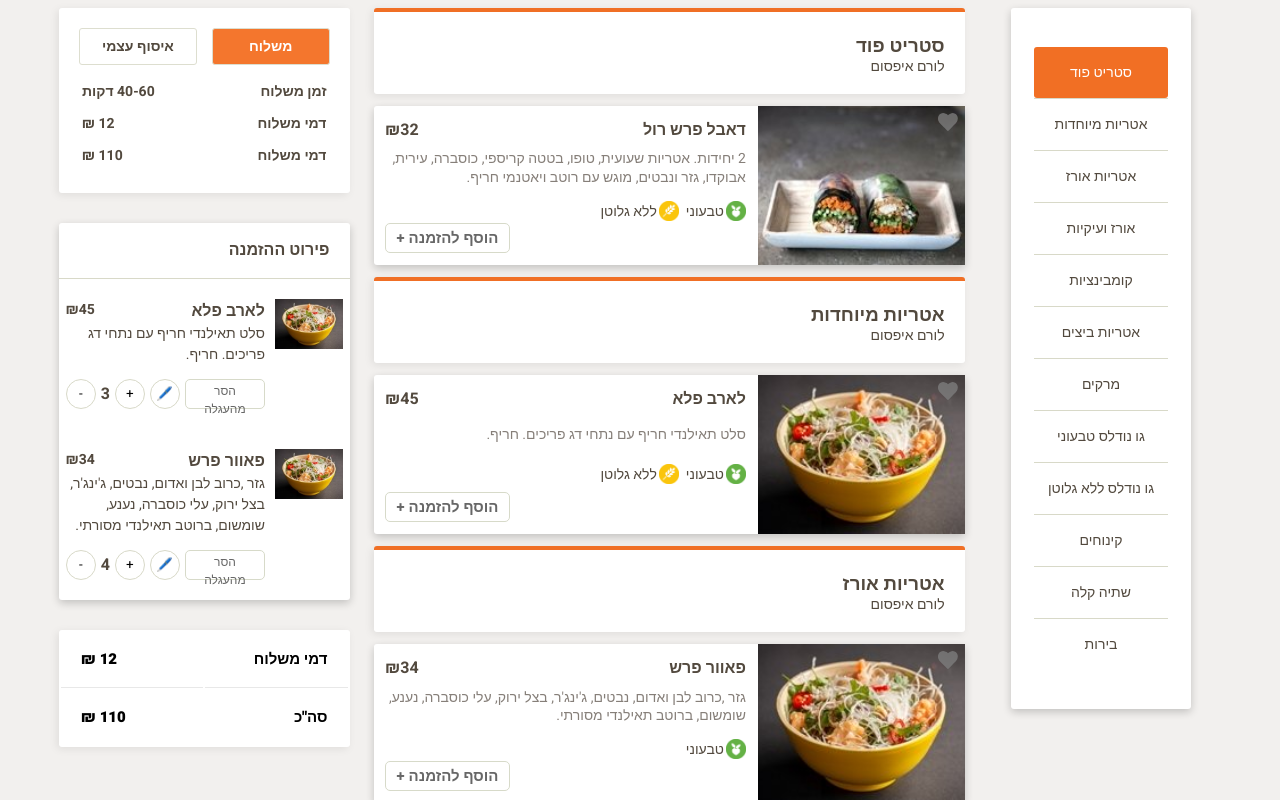
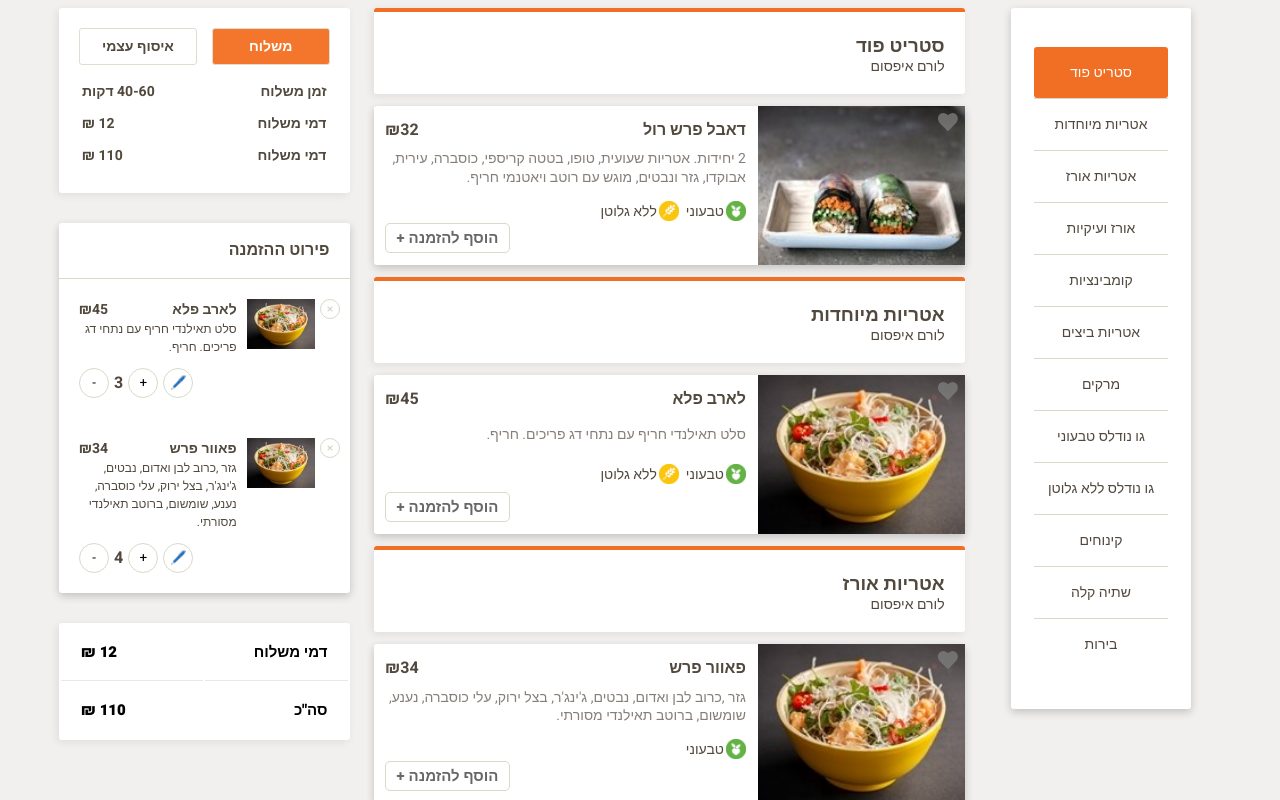
Before and after one commit to danaweig/mishloha, a React (Create React App) app: page / in a window 1280 px wide. Shown: the part 546-1346 px from the top of the page. Built offline with nearby package versions, Linux system fonts and the light colour scheme.

Commit message:
cart commets fixed, cart remove button re-design

```diff
--- a/src/components/Cart/Cart.js
+++ b/src/components/Cart/Cart.js
@@ -38,6 +38,7 @@ const Cart = () => {
                   itemQuantity={item.cartQuantity}
                   comment={item.comments}
                   owner={item.dishOwner}
+                  item={item}
                 />
               )
             })}
--- a/src/components/Cart/CartItem.js
+++ b/src/components/Cart/CartItem.js
@@ -2,6 +2,8 @@ import React, { useState, useContext } from 'react';
 import './CartItem.scss';
 
 import { menuContext } from '../../contexts/store.js';
+
+import closeIcon from '../../assets/images/darkCloseIcon.svg';
 
 import DishPopup from '../DishPopup/DishPopup.js';
 import CartItemQuantity from './CartItemQuantity.js';
@@ -11,37 +13,39 @@ const CartItem = (props) => {
 
   const addComments = () => {
     return (
-      <p><b>הערות למנה: </b>{props.comment}</p>
+      <p className="cart-item-comments"><b>הערות למנה: </b>{props.comment}</p>
     )
   }
 
   const addDishOwner = () => {
     return (
-      <p><b>שם על המנה: </b>{props.owner}</p>
+      <p className="cart-item-comments"><b>שם על המנה: </b>{props.owner}</p>
     )
   }
 
   return (
     <div className="cartItem" >
-      <img className="cartItemIMG" src={props.image} />
+      <div className="cartItemRight">
+        <button className="removeFromCartBtn" onClick={() => (removeFromCart(props.id, props.itemQuantity))}><img src={closeIcon} alt="close" /></button>
+        <img className="cartItemIMG" src={props.image} />
+      </div>
       <div className="cartItemContent">
         <div className="cartItemHeader">
           <h4>{props.title}</h4>
           <span>₪{props.price}</span>
         </div>
         <p className="cartItemDescription">{props.desc}</p>
+        <span>{props.item.hasOwnProperty('comments') ? (addComments()) : null}</span>
+        <span> {props.item.hasOwnProperty('dishOwner') ? (addDishOwner()) : null}</span>
         <div className="cartItemQuantityContainer">
-          <button className="remove-from-cart" onClick={() => (removeFromCart(props.id, props.itemQuantity))}>הסר מהעגלה</button>
           <button className="cartItemQuantityBtn" onClick={() => openPopup(props.id)}>🖊️</button>
           <CartItemQuantity increase={() => increaseCartQuantity(props.id)}
             decrease={() => decreseCartQuantity(props.id)}
             itemQuantity={props.itemQuantity} />
         </div>
-          <span>{props.comment === true ? (addComments()) : null}</span>
-          <span> {props.owner === true ? (addDishOwner()) : null}</span>
-        </div>
       </div>
-      )
-    }
+    </div>
+  )
+}
 
 export default CartItem;
--- a/src/components/Cart/CartItem.scss
+++ b/src/components/Cart/CartItem.scss
@@ -1,9 +1,32 @@
 .cartItem {
-  padding: 20px;
+  padding: 20px 10px 20px 20px;
   display: flex;
   justify-content: center;
 
+  .cartItemRight {
+    display: flex;
+    justify-content: center;
+    align-items: flex-start;
 
+
+
+    .removeFromCartBtn {
+      width: 20px;
+      height: 20px;
+      border-radius: 50%;
+      border: 1px solid #d8d9c8;
+      background-color: #fff;
+      margin-left: 5px;
+      cursor: pointer;
+      display: flex;
+      align-items: center;
+      justify-content: center;
+
+      img {
+        width: 100%;
+      }
+    }
+  }
   .cartItemIMG {
     height: 50px;
     margin-left: 10px;
@@ -15,32 +38,24 @@
     h4 {
       margin-top: 0;
       margin-bottom: 0;
-    }
-    span {
-      font-weight: 700;
       font-size: 14px;
     }
+
+    span {
+      font-weight: bold;
+      font-size: 14px;
+    }
+
   }
   .cartItemDescription {
-    font-size: 14px;
+    font-size: 12px;
     margin-top: 0;
   }
 }
 
 .cartItemQuantityContainer {
   display: flex;
-
-  .remove-from-cart {
-    height: 30px;
-    width: 80px;
-    background: #fff;
-    border: 1px solid #d7dac9;
-    font-size: 12px;
-    color: #676767;
-    border-radius: 5px;
-    padding: 2px 6px;
-    cursor: pointer;
-  }
+  justify-content: flex-end;
 
   .cartItemQuantityBtn {
     width: 30px;
@@ -50,6 +65,14 @@
     background-color: #fff;
     margin-right: 5px;
     cursor: pointer;
+    display: flex;
+    align-items: center;
+    justify-content: center;
   }
 
 }
+
+.cart-item-comments {
+  font-size: 12px;
+  margin: 2px 0;
+}
--- a/src/contexts/store.js
+++ b/src/contexts/store.js
@@ -102,7 +102,6 @@ const MenuContextProvider = (props) => {
       cartQuantity: 4,
       itemCategory: 3,
       likeCount: 0,
-
     },
     {
       id: 1594,
```
Also changed, not shown: src/assets/images/darkCloseIcon.svg (added).
